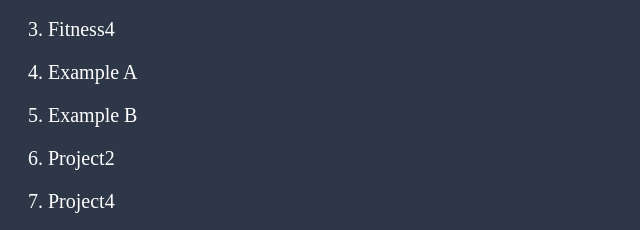
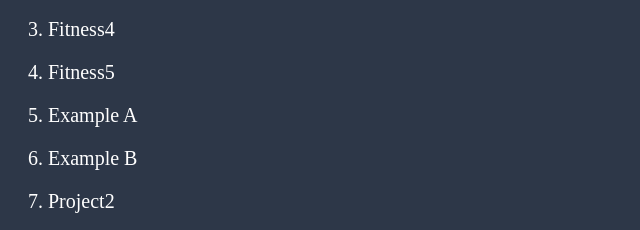
Before and after one commit to Azamat-creater/Azamat-creater.github.io, a plain HTML site: page project.html in a window 1280 px wide. Shown: the part 213-443 px from the top of the page, 0-640 px from the left. Drawn offline with Linux system fonts and the light colour scheme.

Commit message:
project.html

```diff
--- a/project.html
+++ b/project.html
@@ -18,6 +18,7 @@
 			<li><p><a href="projects/fitness2/index.html">Fitness</a></p></li>
 			<li><p><a href="projects/fitness3/index.html">Fitness3</a></p></li>
 			<li><p><a href="projects/fitness4/index.html">Fitness4</a></p></li>
+		   	<li><p><a href="projects/fitness5/index.html">Fitness5</a></p></li>
 			<li><p><a href="projects/chapter/js01.html">Example A</a></p></li>
 			<li><p><a href="projects/chapter/js01b.html">Example B</a></p></li>
 			<li><p><a href="projects/project02/project01-02.html">Project2</a></p></li>
```
